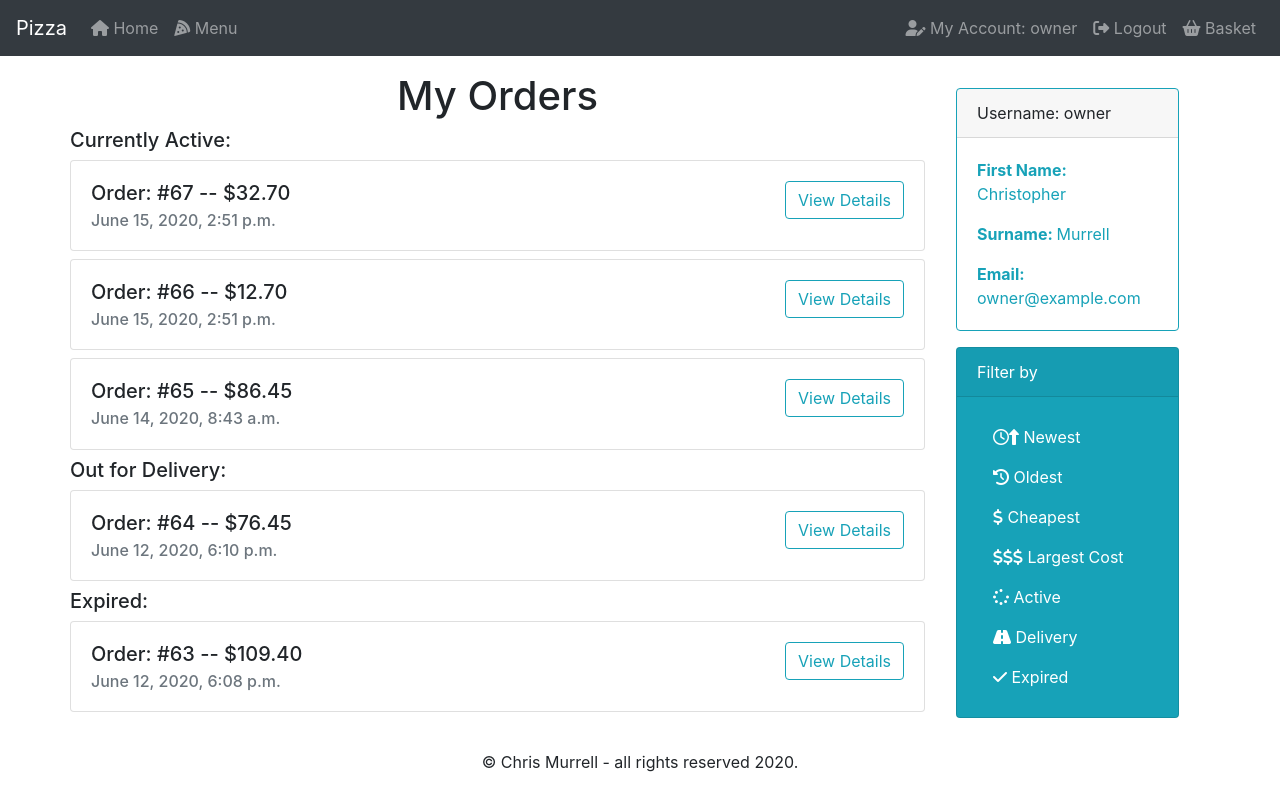
After one commit to chrismurrelldrummer/project3, a Django app: page /account in a window 1280 px wide. The commit adds this page. Run offline with Django 3.2, Linux system fonts and the light colour scheme; a user stored in the database is signed in; data comes from the database, SQL or seed files in the repository; both versions use the stored data as it was after the commit; some libraries are stand-ins or nearby versions.

Commit message:
icons and account views

```diff
--- /dev/null
+++ b/orders/Templates/orders/account.html
@@ -0,0 +1,213 @@
+{% extends "orders/base.html" %}
+{% load static %}
+
+{% block title %}
+My Account
+{% endblock %}
+
+{% block main %}
+<div class="row justify-content-md-center">
+
+    {% if not active and not delivery and not expired %}
+    <div class="card border-info m-3">
+        <div class="card-header">Username: {{ user.username }}</div>
+        <div class="card-body text-info">
+            <p class="card-text"><strong>First Name: </strong>{{ user.first_name }}</p>
+            <p class="card-text"><strong>Surname: </strong>{{ user.last_name }}</p>
+            <p class="card-text"><strong>Email: </strong>{{ user.email }}</p>
+        </div>
+    </div>
+    {% else %}
+
+    <div class="w-75">
+        <!-- Previous Orders -->
+        <h1>My Orders</h1>
+        {% if active %}
+        <h5>Currently Active:</h5>
+        {% endif %}
+        {% for row in active %}
+        <div class="card mb-2">
+            <div class="card-body">
+                <div class="row">
+                    <div class="col text-left">
+                        <h5 class="card-title">Order: #{{ row.order_id }} -- ${{ row.cost }}</h5>
+                        <h6 class="card-subtitle text-muted">{{ row.time_placed }}</h6>
+                    </div>
+                    <div class="col text-right">
+                        <button type="button" class="btn btn-outline-info" data-toggle="collapse"
+                            data-target="#details{{ row.order_id }}" aria-controls="list-group"
+                            aria-expanded="false">View
+                            Details</button>
+                    </div>
+                </div>
+            </div>
+            <ul class="list-group list-group-flush collapse" id="details{{ row.order_id }}">
+                <li class="list-group-item pb-4">
+                    <h5>Items:</h5>
+                    <ul>
+                        {% for line in pizzas %}{% if line.order_id.order_id == row.order_id %}<li>
+                            <strong>Pizza:</strong>
+                            {{ line }}</li>
+                        {% endif %}{% endfor %}
+                        {% for line in subs %}{% if line.order_id.order_id == row.order_id %}<li><strong>Sub:</strong>
+                            {{ line }}</li>
+                        {% endif %}{% endfor %}
+                        {% for line in pastas %}{% if line.order_id.order_id == row.order_id %}<li>
+                            <strong>Pasta:</strong>
+                            {{ line }}</li>
+                        {% endif %}{% endfor %}
+                        {% for line in salads %}{% if line.order_id.order_id == row.order_id %}<li>
+                            <strong>Salad:</strong>
+                            {{ line }}</li>
+                        {% endif %}{% endfor %}
+                        {% for line in platters %}{% if line.order_id.order_id == row.order_id %}<li>
+                            <strong>Platter:</strong>
+                            {{ line }}</li>
+                        {% endif %}{% endfor %}
+                    </ul>
+
+                </li>
+            </ul>
+        </div>
+        {% endfor %}
+
+
+        {% if delivery %}
+        <h5>Out for Delivery:</h5>
+        {% endif %}
+        {% for row in delivery %}
+        <div class="card mb-2">
+            <div class="card-body">
+                <div class="row">
+                    <div class="col text-left">
+                        <h5 class="card-title">Order: #{{ row.order_id }} -- ${{ row.cost }}</h5>
+                        <h6 class="card-subtitle text-muted">{{ row.time_placed }}</h6>
+                    </div>
+                    <div class="col text-right">
+                        <button type="button" class="btn btn-outline-info" data-toggle="collapse"
+                            data-target="#details{{ row.order_id }}" aria-controls="list-group"
+                            aria-expanded="false">View
+                            Details</button>
+                    </div>
+                </div>
+            </div>
+            <ul class="list-group list-group-flush collapse" id="details{{ row.order_id }}">
+                <li class="list-group-item pb-4">
+                    <h5>Items:</h5>
+                    <ul>
+                        {% for line in pizzas %}{% if line.order_id.order_id == row.order_id %}<li>
+                            <strong>Pizza:</strong>
+                            {{ line }}</li>
+                        {% endif %}{% endfor %}
+                        {% for line in subs %}{% if line.order_id.order_id == row.order_id %}<li><strong>Sub:</strong>
+                            {{ line }}</li>
+                        {% endif %}{% endfor %}
+                        {% for line in pastas %}{% if line.order_id.order_id == row.order_id %}<li>
+                            <strong>Pasta:</strong>
+                            {{ line }}</li>
+                        {% endif %}{% endfor %}
+                        {% for line in salads %}{% if line.order_id.order_id == row.order_id %}<li>
+                            <strong>Salad:</strong>
+                            {{ line }}</li>
+                        {% endif %}{% endfor %}
+                        {% for line in platters %}{% if line.order_id.order_id == row.order_id %}<li>
+                            <strong>Platter:</strong>
+                            {{ line }}</li>
+                        {% endif %}{% endfor %}
+                    </ul>
+
+                </li>
+            </ul>
+        </div>
+        {% endfor %}
+
+        {% if expired %}
+        <h5>Expired:</h5>
+        {% endif %}
+        {% for row in expired %}
+        <div class="card mb-2">
+            <div class="card-body">
+                <div class="row">
+                    <div class="col text-left">
+                        <h5 class="card-title">Order: #{{ row.order_id }} -- ${{ row.cost }}</h5>
+                        <h6 class="card-subtitle text-muted">{{ row.time_placed }}</h6>
+                    </div>
+                    <div class="col text-right">
+                        <button type="button" class="btn btn-outline-info" data-toggle="collapse"
+                            data-target="#details{{ row.order_id }}" aria-controls="list-group"
+                            aria-expanded="false">View
+                            Details</button>
+                    </div>
+                </div>
+            </div>
+            <ul class="list-group list-group-flush collapse" id="details{{ row.order_id }}">
+                <li class="list-group-item pb-4">
+                    <h5>Items:</h5>
+                    <ul>
+                        {% for line in pizzas %}{% if line.order_id.order_id == row.order_id %}<li>
+                            <strong>Pizza:</strong>
+                            {{ line }}</li>
+                        {% endif %}{% endfor %}
+                        {% for line in subs %}{% if line.order_id.order_id == row.order_id %}<li><strong>Sub:</strong>
+                            {{ line }}</li>
+                        {% endif %}{% endfor %}
+                        {% for line in pastas %}{% if line.order_id.order_id == row.order_id %}<li>
+                            <strong>Pasta:</strong>
+                            {{ line }}</li>
+                        {% endif %}{% endfor %}
+                        {% for line in salads %}{% if line.order_id.order_id == row.order_id %}<li>
+                            <strong>Salad:</strong>
+                            {{ line }}</li>
+                        {% endif %}{% endfor %}
+                        {% for line in platters %}{% if line.order_id.order_id == row.order_id %}<li>
+                            <strong>Platter:</strong>
+                            {{ line }}</li>
+                        {% endif %}{% endfor %}
+                    </ul>
+
+                </li>
+            </ul>
+        </div>
+        {% endfor %}
+    </div>
+
+    <div class="w-25">
+        <div class="container sticky-top">
+            <div class="card border-info m-3">
+                <div class="card-header">Username: {{ user.username }}</div>
+                <div class="card-body text-info">
+                    <p class="card-text"><strong>First Name: </strong>{{ user.first_name }}</p>
+                    <p class="card-text"><strong>Surname: </strong>{{ user.last_name }}</p>
+                    <p class="card-text"><strong>Email: </strong>{{ user.email }}</p>
+                </div>
+            </div>
+            <div class="card text-white bg-info m-3">
+                <div class="card-header">Filter by</div>
+                <div class="card-body">
+                    <a href="{% url 'filter' filter_by='newest' %}" class="nav-link sidebar"><i
+                            class="far fa-clock"></i><i class="fas fa-long-arrow-alt-up"></i>
+                        Newest</a>
+                    <a href="{% url 'filter' filter_by='oldest' %}" class="nav-link sidebar"><i
+                            class="fas fa-history"></i> Oldest</a>
+                    <a href="{% url 'filter' filter_by='cheapest' %}" class="nav-link sidebar"><i
+                            class="fas fa-dollar-sign"></i>
+                        Cheapest</a>
+                    <a href="{% url 'filter' filter_by='expensive' %}" class="nav-link sidebar"><i
+                            class="fas fa-dollar-sign"></i><i class="fas fa-dollar-sign"></i><i
+                            class="fas fa-dollar-sign"></i> Largest Cost</a>
+                    <a href="{% if active %}{% url 'filter' filter_by='active' %}{% endif %}"
+                        class="nav-link sidebar"><i class="fas fa-spinner"></i>
+                        Active</a>
+                    <a href="{% if delivery %}{% url 'filter' filter_by='delivery' %}{% endif %}"
+                        class="nav-link sidebar"><i class="fas fa-road"></i>
+                        Delivery</a>
+                    <a href="{% if expired %}{% url 'filter' filter_by='expired' %}{% endif %}"
+                        class="nav-link sidebar"><i class="fas fa-check"></i>
+                        Expired</a>
+                </div>
+            </div>
+        </div>
+    </div>
+    {% endif %}
+</div>
+{% endblock %}
--- a/orders/Templates/orders/base.html
+++ b/orders/Templates/orders/base.html
@@ -54,15 +54,12 @@
             <!-- logged in -->
             {% if request.user.is_authenticated %}
             <div class="navbar-nav mr-auto">
-                <a class="nav-item nav-link" href="{% url 'home' %}">Home</a>
-                <a class="nav-item nav-link" href="{% url 'menu' %}">Menu</a>
-            </div>
-
-            <div class="navbar-nav text-center text-light">
-                Logged in as: {{ user.username }}
+                <a class="nav-item nav-link" href="{% url 'home' %}"><i class="fas fa-home"></i> Home</a>
+                <a class="nav-item nav-link" href="{% url 'menu' %}"><i class="fas fa-pizza-slice"></i> Menu</a>
             </div>
 
             <div class="navbar-nav ml-auto">
+                <a class="nav-item nav-link" href="{% url 'account' %}"><i class="fas fa-user-edit"></i> My Account: {{ user.username }}</a>
                 <a class="nav-item nav-link" href="{% url 'logout' %}"><i class="fas fa-sign-out-alt"></i> Logout</a>
                 <a class="nav-item nav-link" href="{% url 'basket' %}"><i class="fas fa-shopping-basket"></i> Basket<span class="badge badge-dark" id="basketnum" hidden>0</span></a>
             </div>
@@ -70,8 +67,8 @@
             <!-- if not logged in -->
             {% else %}
             <div class="navbar-nav ml-auto">
-                <a class="nav-item nav-link" href="{% url 'register' %}">Register</a>
-                <a class="nav-item nav-link" href="{% url 'login' %}">Login</a>
+                <a class="nav-item nav-link" href="{% url 'register' %}"><i class="fas fa-file-signature"></i> Register</a>
+                <a class="nav-item nav-link" href="{% url 'login' %}"><i class="fas fa-sign-in-alt"></i> Login</a>
             </div>
             {% endif %}
 
--- a/orders/static/orders/styles.css
+++ b/orders/static/orders/styles.css
@@ -13,3 +13,11 @@ h1 {
 .badge.badge-dark {
     color: rgba(255,255,255,.5);
 }
+
+.nav-link.sidebar {
+    color: white;
+}
+
+.nav-link.sidebar:hover {
+    color: black;
+}
--- a/orders/urls.py
+++ b/orders/urls.py
@@ -9,5 +9,7 @@ urlpatterns = [
     path("logout", views.log_out, name="logout"),
     path("menu", views.menu, name="menu"),
     path("basket", views.basket, name="basket"),
-    path("place", views.place, name="place")
+    path("place", views.place, name="place"),
+    path("account", views.account, name="account"),
+    path("account/filter/<filter_by>", views.filter, name="filter")
 ]
--- a/orders/views.py
+++ b/orders/views.py
@@ -174,13 +174,256 @@ def place(request):
                 else:
                     continue
 
-            return HttpResponseRedirect(reverse("basket"))
+            return HttpResponseRedirect(reverse("account"))
 
     else:
         return HttpResponseRedirect(reverse("login"))
 
 
 def basket(request):
+
+    user = request.user
+
+    context = {
+        "user": user
+    }
+
+    return render(request, 'orders/basket.html', context)
+
+
+def filter(request, filter_by):
+
+    if filter_by == 'newest':
+
+        user = request.user
+
+        active = Orders.objects.filter(
+            user_id=user, active='Y').order_by('-time_placed')
+        delivery = Orders.objects.filter(
+            user_id=user, active='D').order_by('-time_placed')
+        expired = Orders.objects.filter(
+            user_id=user, active='N').order_by('-time_placed')
+
+        pizzas = PizOrder.objects.all()
+        subs = SubOrder.objects.all()
+        pastas = PastaOrder.objects.all()
+        salads = SaladOrder.objects.all()
+        platters = PlatterOrder.objects.all()
+
+        context = {
+            "user": user,
+            "active": active,
+            "delivery": delivery,
+            "expired": expired,
+            "pizzas": pizzas,
+            "subs": subs,
+            "pastas": pastas,
+            "salads": salads,
+            "platters": platters
+        }
+
+        return render(request, 'orders/account.html', context)
+
+    elif filter_by == 'oldest':
+
+        user = request.user
+
+        active = Orders.objects.filter(
+            user_id=user, active='Y').order_by('time_placed')
+        delivery = Orders.objects.filter(
+            user_id=user, active='D').order_by('time_placed')
+        expired = Orders.objects.filter(
+            user_id=user, active='N').order_by('time_placed')
+
+        pizzas = PizOrder.objects.all()
+        subs = SubOrder.objects.all()
+        pastas = PastaOrder.objects.all()
+        salads = SaladOrder.objects.all()
+        platters = PlatterOrder.objects.all()
+
+        context = {
+            "user": user,
+            "active": active,
+            "delivery": delivery,
+            "expired": expired,
+            "pizzas": pizzas,
+            "subs": subs,
+            "pastas": pastas,
+            "salads": salads,
+            "platters": platters
+        }
+
+        return render(request, 'orders/account.html', context)
+
+    elif filter_by == 'cheapest':
+
+        user = request.user
+
+        active = Orders.objects.filter(
+            user_id=user, active='Y').order_by('cost')
+        delivery = Orders.objects.filter(
+            user_id=user, active='D').order_by('cost')
+        expired = Orders.objects.filter(
+            user_id=user, active='N').order_by('cost')
+
+        pizzas = PizOrder.objects.all()
+        subs = SubOrder.objects.all()
+        pastas = PastaOrder.objects.all()
+        salads = SaladOrder.objects.all()
+        platters = PlatterOrder.objects.all()
+
+        context = {
+            "user": user,
+            "active": active,
+            "delivery": delivery,
+            "expired": expired,
+            "pizzas": pizzas,
+            "subs": subs,
+            "pastas": pastas,
+            "salads": salads,
+            "platters": platters
+        }
+
+        return render(request, 'orders/account.html', context)
+
+    elif filter_by == 'expensive':
+        user = request.user
+
+        active = Orders.objects.filter(
+            user_id=user, active='Y').order_by('-cost')
+        delivery = Orders.objects.filter(
+            user_id=user, active='D').order_by('-cost')
+        expired = Orders.objects.filter(
+            user_id=user, active='N').order_by('-cost')
+
+        pizzas = PizOrder.objects.all()
+        subs = SubOrder.objects.all()
+        pastas = PastaOrder.objects.all()
+        salads = SaladOrder.objects.all()
+        platters = PlatterOrder.objects.all()
+
+        context = {
+            "user": user,
+            "active": active,
+            "delivery": delivery,
+            "expired": expired,
+            "pizzas": pizzas,
+            "subs": subs,
+            "pastas": pastas,
+            "salads": salads,
+            "platters": platters
+        }
+
+        return render(request, 'orders/account.html', context)
+
+    elif filter_by == 'cheapest':
+
+        user = request.user
+
+        active = Orders.objects.filter(
+            user_id=user, active='Y').order_by('cost')
+        delivery = Orders.objects.filter(
+            user_id=user, active='D').order_by('cost')
+        expired = Orders.objects.filter(
+            user_id=user, active='N').order_by('cost')
+
+        pizzas = PizOrder.objects.all()
+        subs = SubOrder.objects.all()
+        pastas = PastaOrder.objects.all()
+        salads = SaladOrder.objects.all()
+        platters = PlatterOrder.objects.all()
+
+        context = {
+            "user": user,
+            "active": active,
+            "delivery": delivery,
+            "expired": expired,
+            "pizzas": pizzas,
+            "subs": subs,
+            "pastas": pastas,
+            "salads": salads,
+            "platters": platters
+        }
+
+        return render(request, 'orders/account.html', context)
+
+    elif filter_by == 'active':
+
+        user = request.user
+
+        active = Orders.objects.filter(
+            user_id=user, active='Y').order_by('-time_placed')
+
+        pizzas = PizOrder.objects.all()
+        subs = SubOrder.objects.all()
+        pastas = PastaOrder.objects.all()
+        salads = SaladOrder.objects.all()
+        platters = PlatterOrder.objects.all()
+
+        context = {
+            "user": user,
+            "active": active,
+            "pizzas": pizzas,
+            "subs": subs,
+            "pastas": pastas,
+            "salads": salads,
+            "platters": platters
+        }
+
+        return render(request, 'orders/account.html', context)
+
+    elif filter_by == 'delivery':
+
+        user = request.user
+
+        delivery = Orders.objects.filter(
+            user_id=user, active='D').order_by('-time_placed')
+
+        pizzas = PizOrder.objects.all()
+        subs = SubOrder.objects.all()
+        pastas = PastaOrder.objects.all()
+        salads = SaladOrder.objects.all()
+        platters = PlatterOrder.objects.all()
+
+        context = {
+            "user": user,
+            "delivery": delivery,
+            "pizzas": pizzas,
+            "subs": subs,
+            "pastas": pastas,
+            "salads": salads,
+            "platters": platters
+        }
+
+        return render(request, 'orders/account.html', context)
+
+    else:
+
+        user = request.user
+
+        expired = Orders.objects.filter(
+            user_id=user, active='N').order_by('-time_placed')
+
+        pizzas = PizOrder.objects.all()
+        subs = SubOrder.objects.all()
+        pastas = PastaOrder.objects.all()
+        salads = SaladOrder.objects.all()
+        platters = PlatterOrder.objects.all()
+
+        context = {
+            "user": user,
+            "expired": expired,
+            "pizzas": pizzas,
+            "subs": subs,
+            "pastas": pastas,
+            "salads": salads,
+            "platters": platters
+        }
+
+        return render(request, 'orders/account.html', context)
+
+
+def account(request):
 
     user = request.user
 
@@ -209,4 +452,4 @@ def basket(request):
         "platters": platters
     }
 
-    return render(request, 'orders/basket.html', context)
+    return render(request, 'orders/account.html', context)
```
Also changed, not shown: orders/Templates/orders/basket.html (+3 -64 lines), orders/Templates/orders/menu.html (+5 -5 lines), orders/static/orders/register.js (+30 -0 lines), db.sqlite3.
